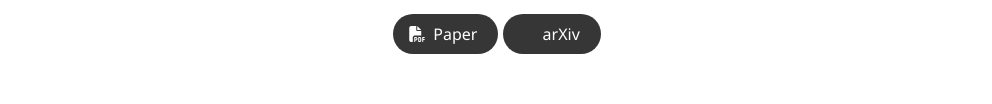
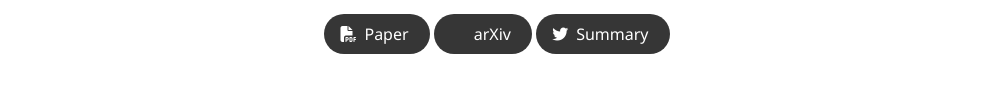
Before and after one commit to co-training/co-training.github.io, a plain HTML site: page index.html in a window 1280 px wide. Shown: the part 414-518 px from the top of the page, without its empty margins (143-1135 px from the left). Drawn offline with nearby package versions, Linux system fonts and the light colour scheme; some icons are missing; a web font is replaced by a local one.

Commit message:
Add twitter link

```diff
--- a/index.html
+++ b/index.html
@@ -257,15 +257,15 @@
                     </a>
                 </span> -->
                 <!-- Twitter Link. -->
-                <!-- <span class="link-block">
-                  <a href="https://twitter.com/SteveTod1998/status/1852365700372832707"
+                <span class="link-block">
+                  <a href="https://x.com/SteveTod1998/status/1907105519493386273"
                      class="external-link button is-normal is-rounded is-dark">
                     <span class="icon">
                         <i class="fab fa-twitter"></i>
                     </span>
                     <span>Summary</span>
                     </a>
-                </span> -->
+                </span>
               </div>
 
             </div>
```
